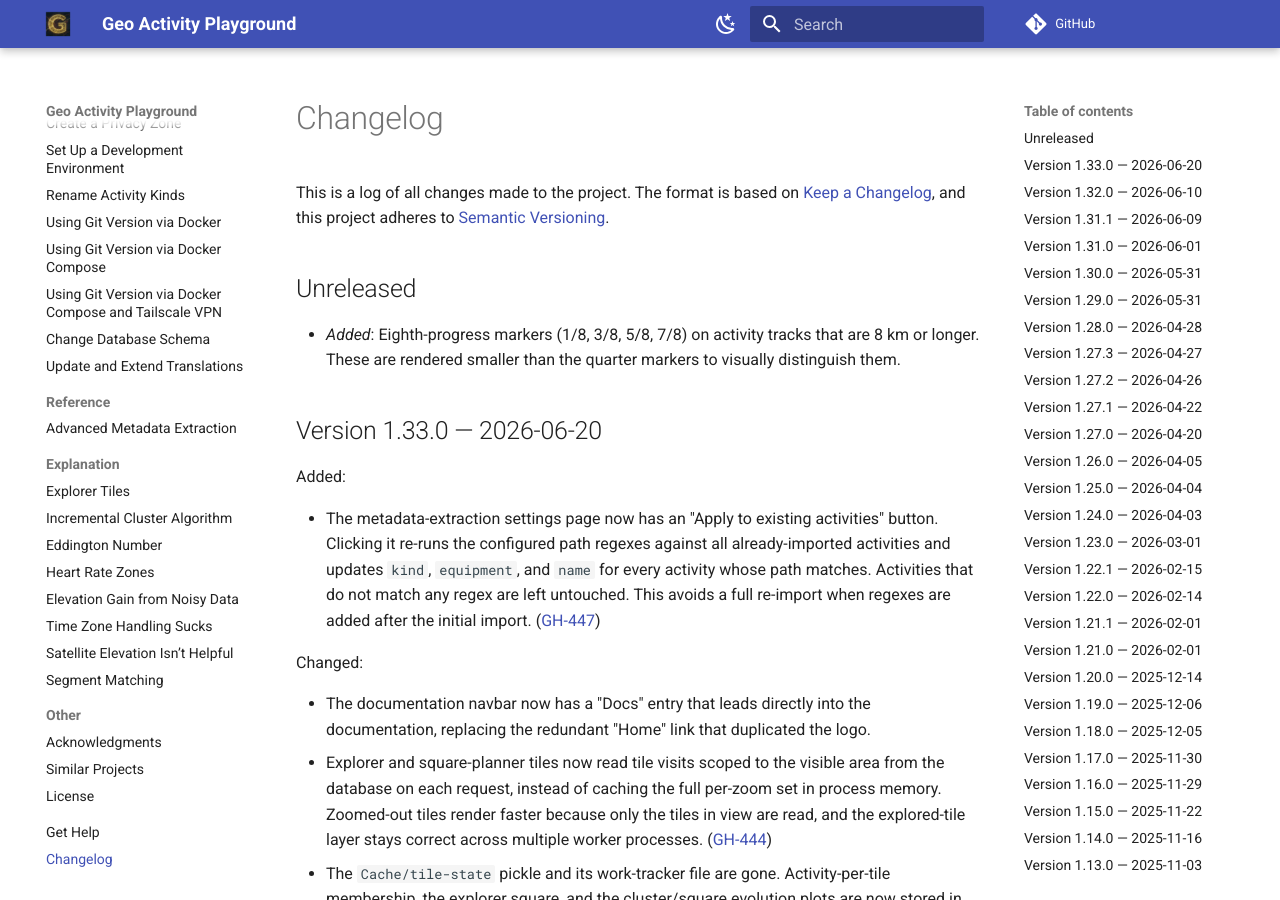
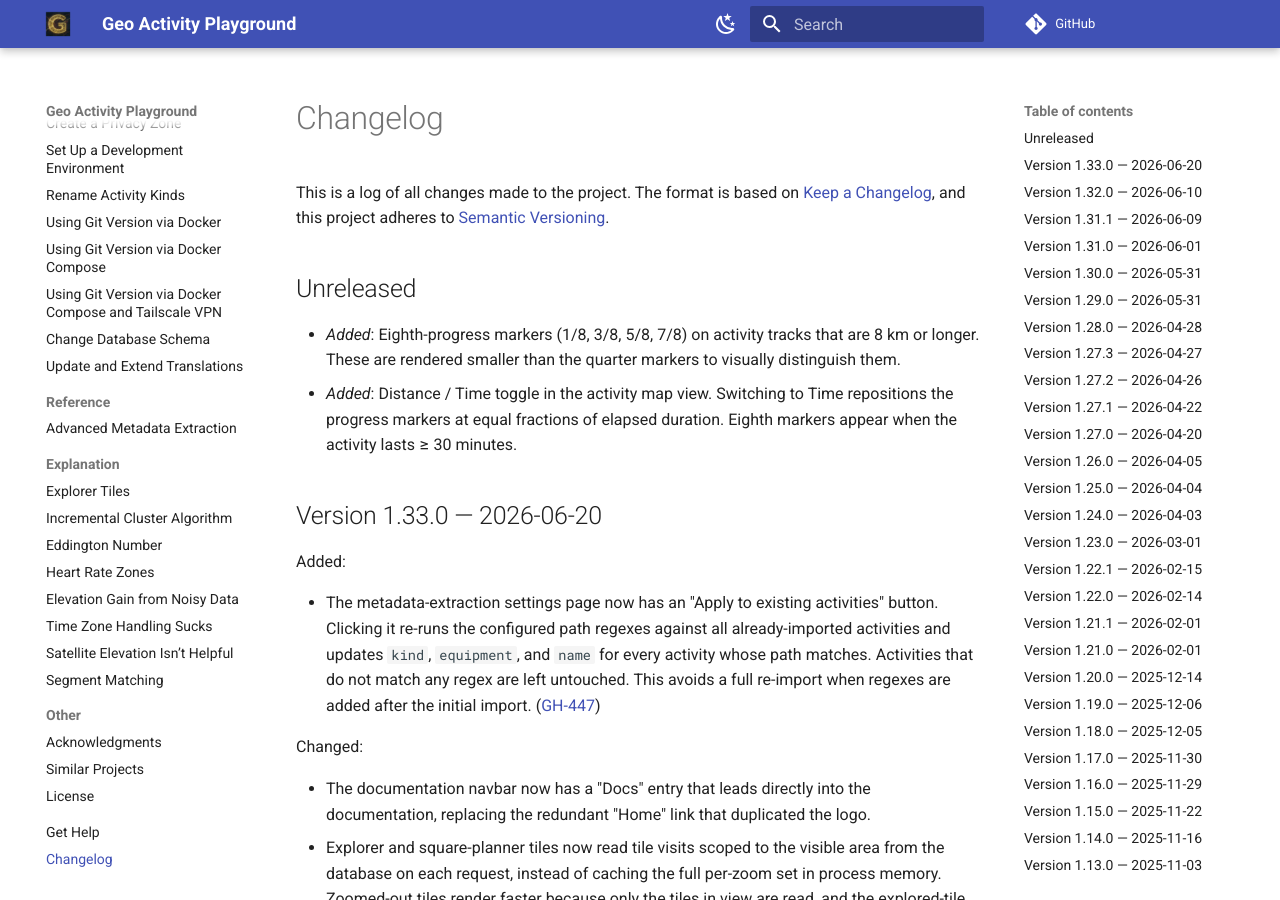
Before and after one commit to martin-ueding/geo-activity-playground, an MkDocs documentation site: the page built from docs/changelog.md, in a window 1280 px wide and 900 px high. Built offline with MkDocs 1.6.1 and Material for MkDocs 9.7.7, drawn with Linux system fonts in a browser that asks for light colours; comment, search, counter and statistics services are not loaded.

Commit message:
docs: changelog entry for time-based progress marker toggle

```diff
--- a/docs/changelog.md
+++ b/docs/changelog.md
@@ -18,6 +18,7 @@ Types of changes
 ## Unreleased
 
 - *Added*: Eighth-progress markers (1/8, 3/8, 5/8, 7/8) on activity tracks that are 8 km or longer. These are rendered smaller than the quarter markers to visually distinguish them.
+- *Added*: Distance / Time toggle in the activity map view. Switching to Time repositions the progress markers at equal fractions of elapsed duration. Eighth markers appear when the activity lasts ≥ 30 minutes.
 
 
 ## Version 1.33.0 — 2026-06-20
```
